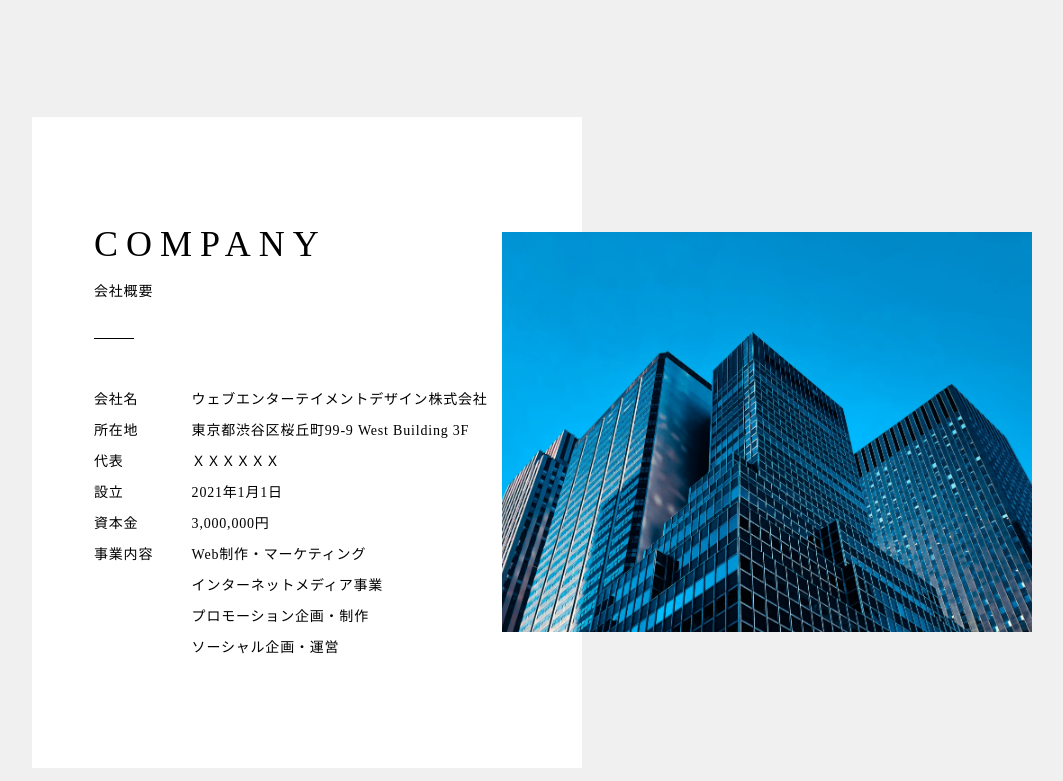
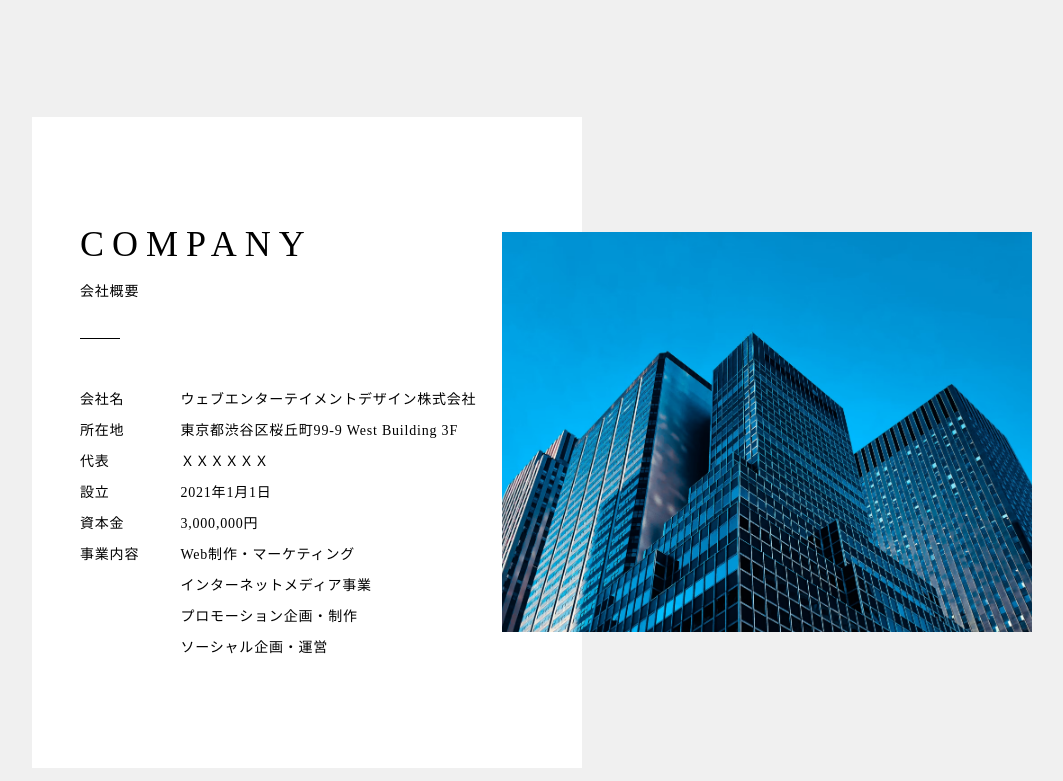
Before and after one commit to yumsn/lesson74, a website: page index.html in a window 1280 px wide. Shown: the part 2799-3580 px from the top of the page, without its empty margins (108-1171 px from the left). Drawn offline with Linux system fonts and the light colour scheme.

Commit message:
companyセクション-テキストと画像の間隔を広げる

```diff
--- a/scss/style.scss
+++ b/scss/style.scss
@@ -242,7 +242,7 @@ header {
   .company_wrap_text {
     width: 55%;
     background-color: white;
-    padding: 100px 0 100px 62px;
+    padding: 100px 0 100px 48px;
     @include mq {
       width: 100%;
       padding: 40px 20px;
```
Also changed, not shown: css/style.css, css/style.min.css.
